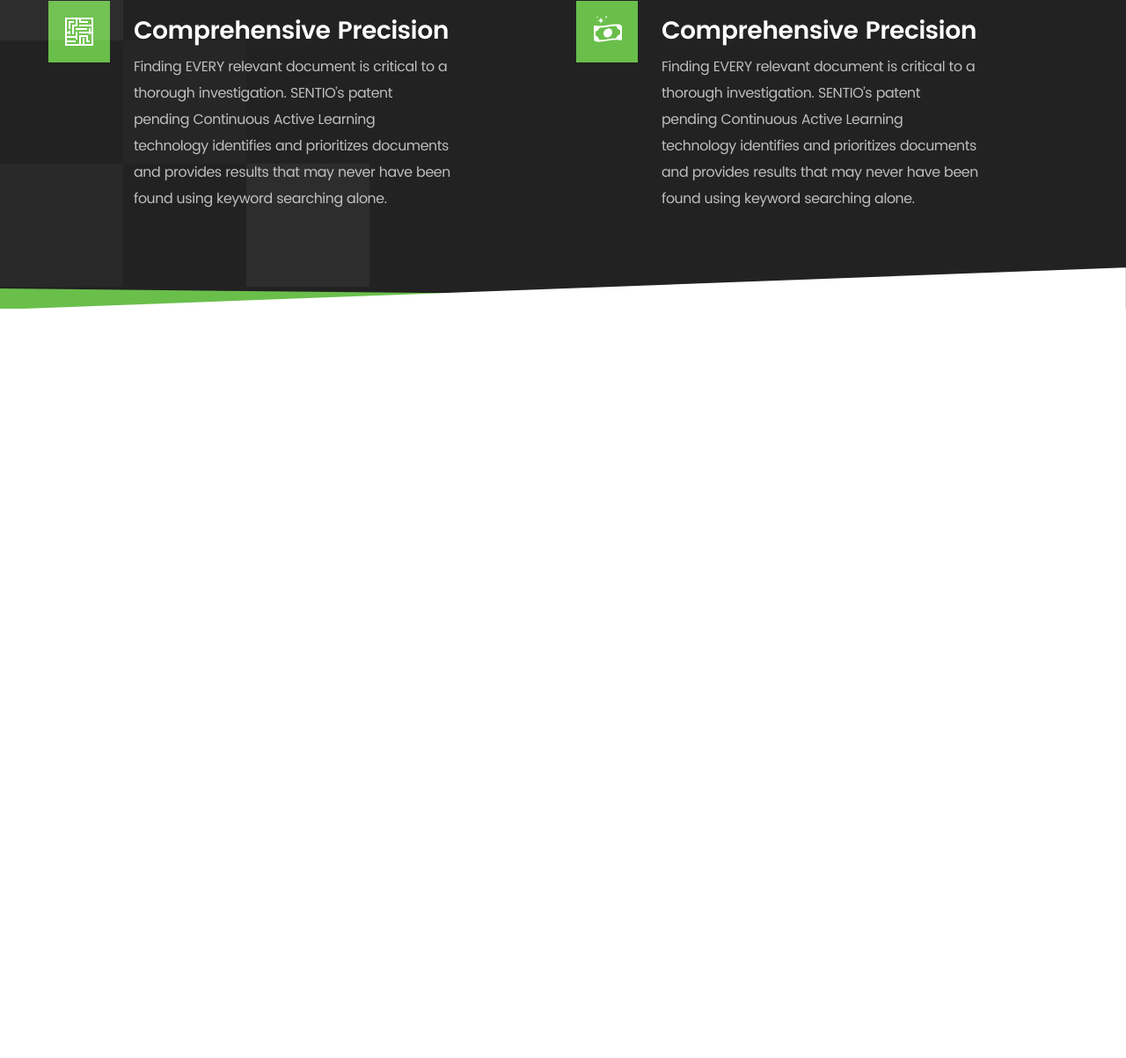
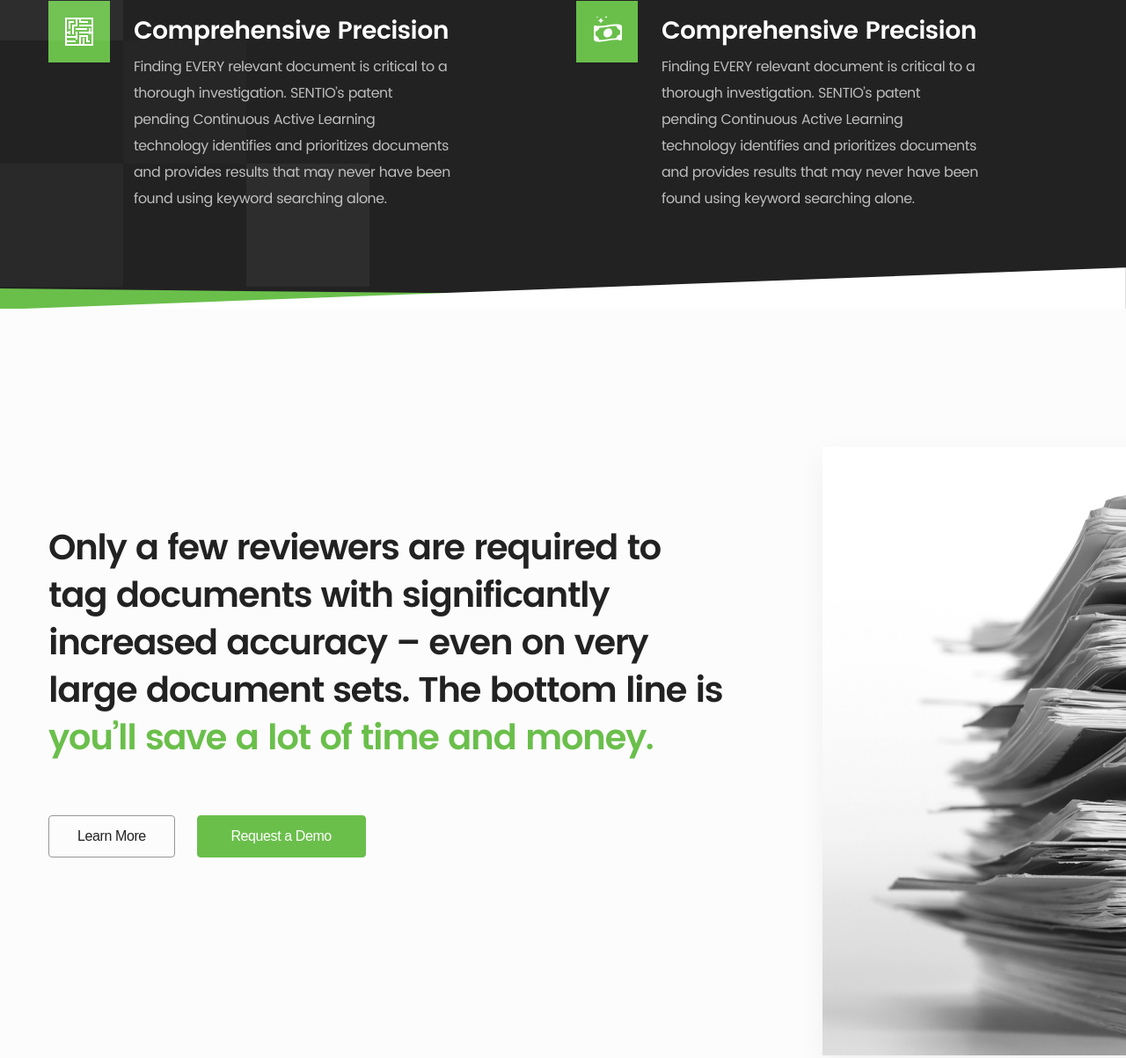
Before and after one commit to Eduardweb/Sentio, a website: page index.html in a window 1280 px wide. Shown: the part 2018-3221 px from the top of the page at 88% size. Before the commit the page ends 2369 px from the top, so only its background shows below. Drawn offline with nearby package versions, Linux system fonts and the light colour scheme; a script that the page names is missing.

Commit message:
index done

```diff
--- a/index.html
+++ b/index.html
@@ -149,6 +149,32 @@
       </div>
     </section>
 
+    <section class="paper-home">
+      <div class="container">
+        <div class="row">
+          <div class="col-lg-8">
+            <p class="text-size40 paper-home-text">
+              Only a few reviewers are required to tag documents with
+              significantly increased accuracy – even on very large document sets.
+              The bottom line is
+              <span class="color-green">you’ll save a lot of time and money.</span></p>
+              <div class="btn-block">
+                <button class="btn btn-secondary btn-white">
+                  Learn More
+                </button>
+                <button class="btn btn-secondary btn-green" data-toggle="modal" data-target="#myModal">
+                  Request a Demo
+                </button>
+              </div>
+          </div>
+          <div class="col-lg-4">
+            <div class="paper-img">
+              <img src="./img/paper.jpg" alt="paper">
+            </div>
+          </div>
+        </div>
+      </div>
+    </section>
     </main>
     <div w3-include-HTML="./footer.html"></div>
      <!--  Slick slider http://kenwheeler.github.io/slick/ -->
--- a/style/custom.css
+++ b/style/custom.css
@@ -93,6 +93,12 @@
   font-stretch: normal;
   line-height: 1.67;
   letter-spacing: -0.9px;
+}
+p.text-size40{
+  font-size: 40px;
+  font-weight: 600;
+  line-height: 1.35;
+  letter-spacing: -1.5px;
 }
 .font16{
   font-size: 16px;
@@ -596,6 +602,20 @@
   left: 0;
   bottom: 25px;
 }
+.paper-home{
+  padding: 157px 0 80px;
+  background-color: #fcfcfc;
+}
+.paper-home .paper-img img{
+  width: 458px;
+  height: auto;
+  margin-left: 80px;
+  box-shadow: 0 10px 30px 0 rgba(0, 0, 0, 0.05);
+}
+.paper-home-text{
+  margin-top: 89px;
+  margin-bottom: 60px;
+}
 /* =========End Index ========== */
 
 /* ========== News ============= */
```
